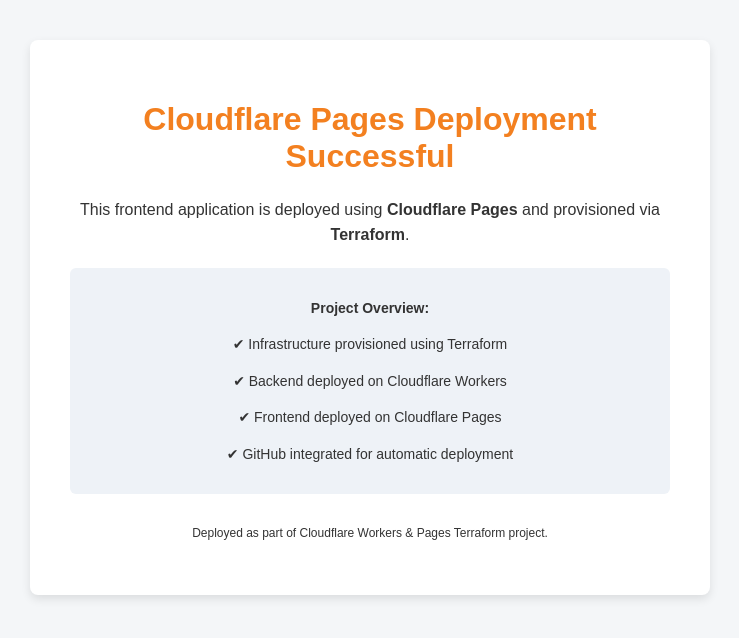
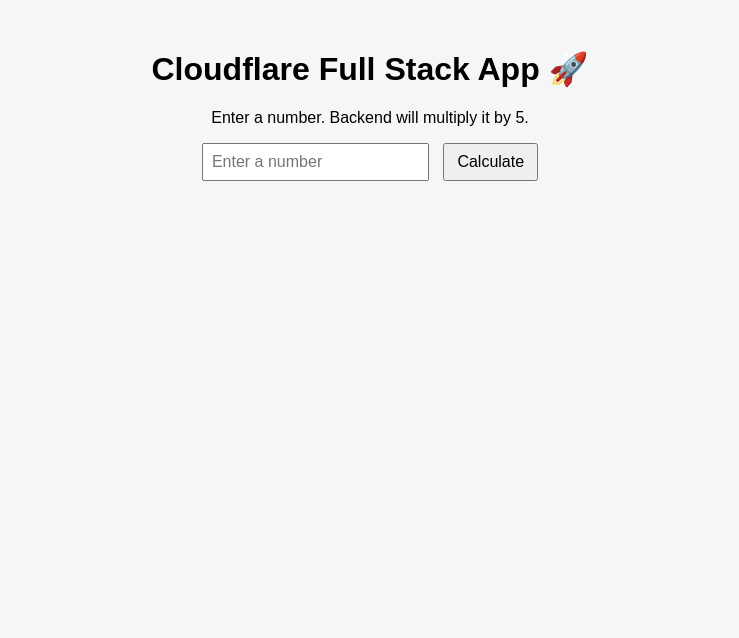
Before and after one commit to Sejalthakur17/cloudflare-workers-pages, a plain HTML site: page pages/index.html in a window 1280 px wide. Shown: the whole page, without its empty margins (270-1009 px from the left). Drawn offline with Linux system fonts and the light colour scheme.

Commit message:
Add logical full-stack example

```diff
--- a/pages/index.html
+++ b/pages/index.html
@@ -2,71 +2,62 @@
 <html>
 <head>
   <meta charset="UTF-8">
-  <title>Cloudflare Pages Deployment</title>
+  <title>Cloudflare Full Stack Demo</title>
   <style>
     body {
-      font-family: Arial, sans-serif;
+      font-family: Arial;
+      text-align: center;
+      margin-top: 50px;
       background-color: #f4f6f8;
-      margin: 0;
-      padding: 40px;
-      text-align: center;
     }
 
-    .container {
-      background: white;
-      padding: 40px;
-      border-radius: 8px;
-      box-shadow: 0 4px 10px rgba(0, 0, 0, 0.1);
-      max-width: 600px;
-      margin: auto;
+    input {
+      padding: 8px;
+      font-size: 16px;
     }
 
-    h1 {
-      color: #f38020;
+    button {
+      padding: 8px 12px;
+      margin-left: 10px;
+      font-size: 16px;
+      cursor: pointer;
     }
 
-    p {
-      color: #333;
-      line-height: 1.6;
-    }
-
-    .info {
+    #result {
       margin-top: 20px;
-      padding: 15px;
-      background-color: #eef2f7;
-      border-radius: 6px;
-      font-size: 14px;
-    }
-
-    .footer {
-      margin-top: 30px;
-      font-size: 12px;
-      color: #777;
+      font-size: 18px;
+      font-weight: bold;
     }
   </style>
 </head>
 <body>
 
-  <div class="container">
-    <h1>Cloudflare Pages Deployment Successful</h1>
+  <h1>Cloudflare Full Stack App 🚀</h1>
+  <p>Enter a number. Backend will multiply it by 5.</p>
 
-    <p>
-      This frontend application is deployed using <strong>Cloudflare Pages</strong>
-      and provisioned via <strong>Terraform</strong>.
-    </p>
+  <input type="number" id="numberInput" placeholder="Enter a number" />
+  <button onclick="calculate()">Calculate</button>
 
-    <div class="info">
-      <p><strong>Project Overview:</strong></p>
-      <p>✔ Infrastructure provisioned using Terraform</p>
-      <p>✔ Backend deployed on Cloudflare Workers</p>
-      <p>✔ Frontend deployed on Cloudflare Pages</p>
-      <p>✔ GitHub integrated for automatic deployment</p>
-    </div>
+  <div id="result"></div>
 
-    <div class="footer">
-      <p>Deployed as part of Cloudflare Workers & Pages Terraform project.</p>
-    </div>
-  </div>
+  <script>
+    async function calculate() {
+      const number = document.getElementById("numberInput").value;
+
+      const res = await fetch("https://sejal-backend-worker.sejalthakur016.workers.dev", {
+        method: "POST",
+        headers: {
+          "Content-Type": "application/json"
+        },
+        body: JSON.stringify({ number: Number(number) })
+      });
+
+      const data = await res.json();
+
+      document.getElementById("result").innerText =
+        "Result: " + data.output;
+    }
+  </script>
 
 </body>
 </html>
```
Also changed, not shown: worker/index.js (+43 -5 lines).
